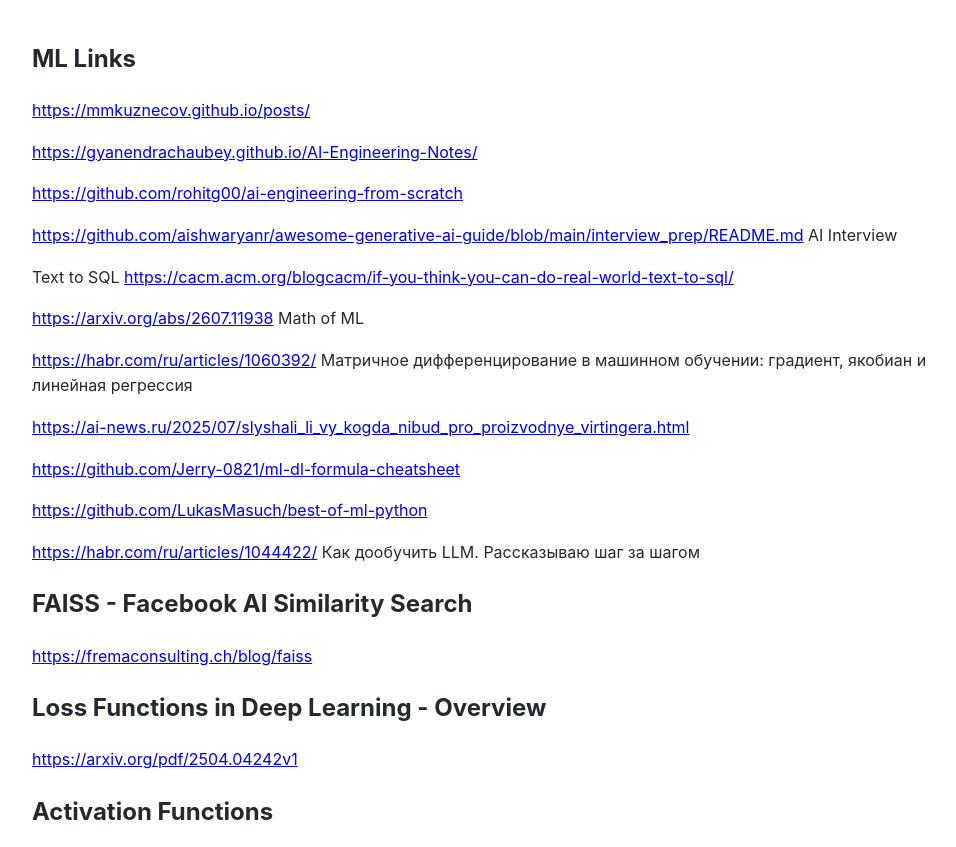
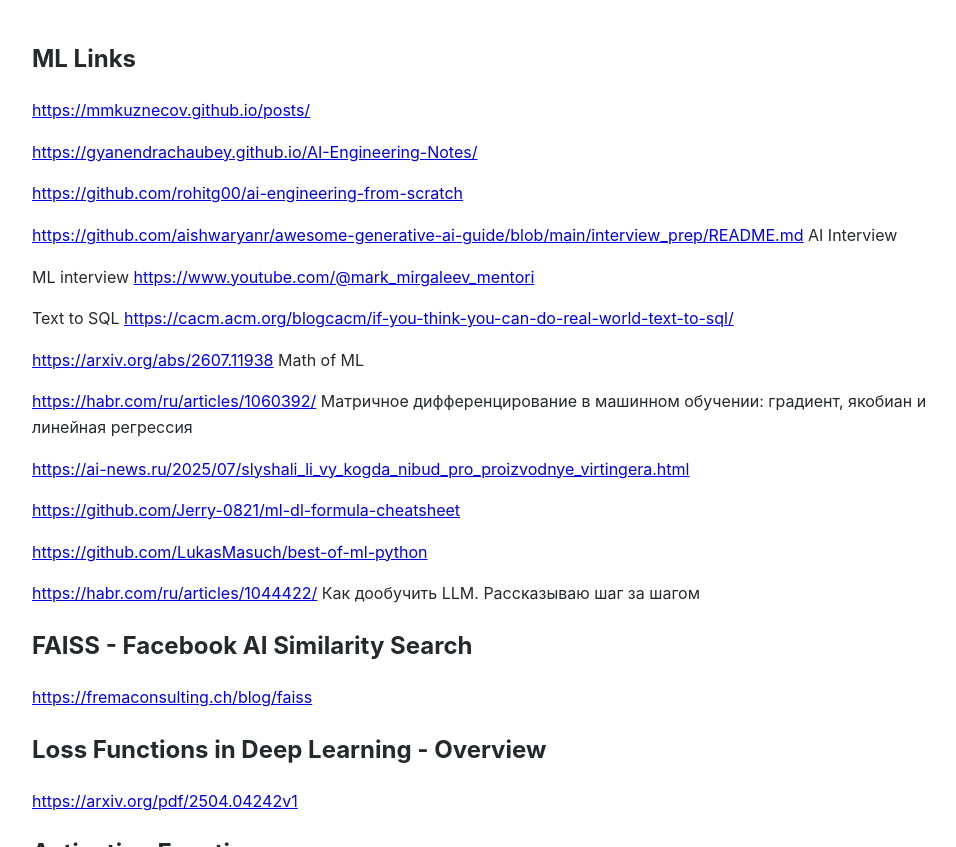
Before and after one commit to Michael-Lubinsky/michael-lubinsky.github.com, a Jekyll site: the page built from ml/mamba.md, in a window 1280 px wide and 900 px high, cut to the strip 0-847 px from the top of the window. Shown: the whole strip, without its empty margins (158-1114 px from the left). Built offline with Jekyll 4.4.1, drawn with Linux system fonts in a browser that asks for light colours; our own code applies the rules of GitHub Pages for plain Markdown files.

Commit message:
Update mamba.md

```diff
--- a/ml/mamba.md
+++ b/ml/mamba.md
@@ -7,6 +7,9 @@
 <https://github.com/rohitg00/ai-engineering-from-scratch>
 
 <https://github.com/aishwaryanr/awesome-generative-ai-guide/blob/main/interview_prep/README.md> AI Interview
+
+ML interview
+<https://www.youtube.com/@mark_mirgaleev_mentori>
 
 Text to SQL
 <https://cacm.acm.org/blogcacm/if-you-think-you-can-do-real-world-text-to-sql/>
```
